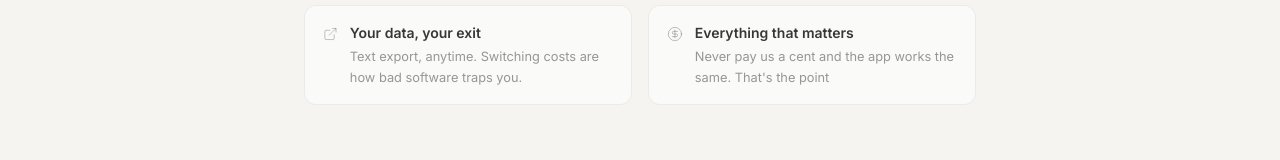
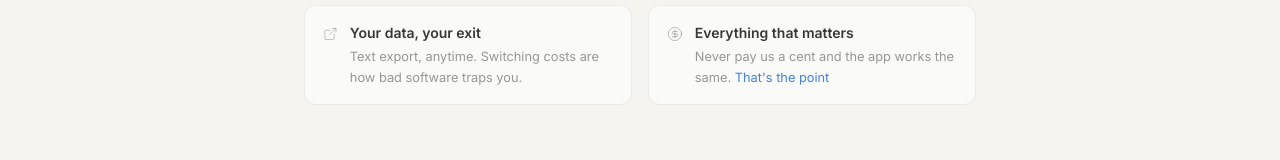
Before and after one commit to ThatXliner/quillium-landing, a SvelteKit app: page /pricing in a window 1280 px wide. Shown: the part 447-607 px from the top of the page. Built offline with nearby package versions, Linux system fonts and the light colour scheme.

Commit message:
i need to style my hrefs???

```diff
--- a/src/routes/pricing/+page.svelte
+++ b/src/routes/pricing/+page.svelte
@@ -93,8 +93,9 @@
 					<div>
 						<p class="promise-title">Everything that matters</p>
 						<p class="promise-body">
-							Never pay us a cent and the app works the same. <a href="/blog/free-isnt-generosity"
-								>That's the point</a
+							Never pay us a cent and the app works the same. <a
+								href="/blog/free-isnt-generosity"
+								class="text-[#3b82f6] no-underline hover:underline">That's the point</a
 							>
 						</p>
 					</div>
```
